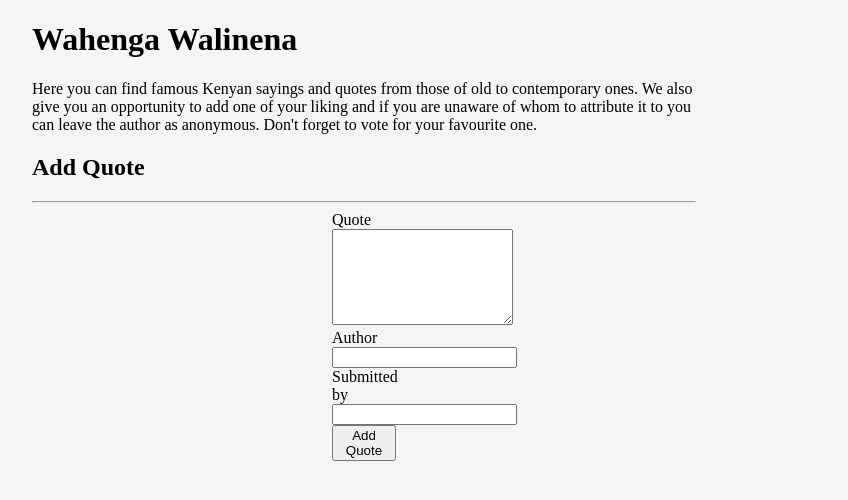
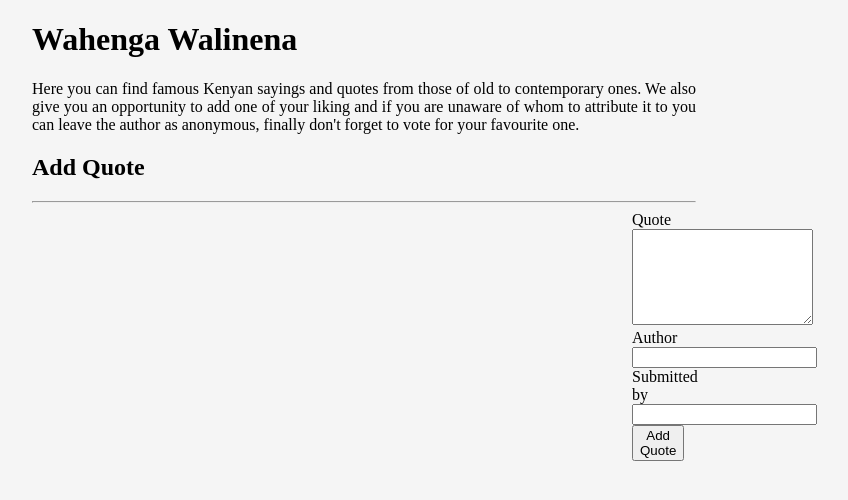
Before and after one commit to ibukamshindi/Angular-Week-1-IP, an Angular app: page / in a window 1280 px wide. Shown: the top 500 px of the page, without its empty margins (276-1124 px from the left). Built offline with nearby package versions, Linux system fonts and the light colour scheme.

Commit message:
add div tags to quote forms

```diff
--- a/src/app/app.component.html
+++ b/src/app/app.component.html
@@ -1,9 +1,9 @@
 <div>
   <h1>Wahenga Walinena</h1>
-  <p>Here you can find famous Kenyan sayings and quotes from those of
-  old to contemporary ones. We also give you an opportunity
-  to add one of your liking and if you are unaware of whom to attribute it to
-  you can leave the author as anonymous. Don't forget to vote for your favourite one.  </p>
+    <p>Here you can find famous Kenyan sayings and quotes from those of
+        old to contemporary ones. We also give you an opportunity
+        to add one of your liking and if you are unaware of whom to attribute it to
+        you can leave the author as anonymous, finally don't forget to vote for your favourite one.</p>
 </div>
 
 <app-quote-form></app-quote-form>
--- a/src/app/quote-form/quote-form.component.html
+++ b/src/app/quote-form/quote-form.component.html
@@ -1,22 +1,21 @@
-<div class="container-fluid">
+<div>
   <h2 class="text-center">Add Quote</h2>
   <hr>
   <form>
+    <div>
       <div class="form-group">
         <label for="quote">Quote</label>
         <textarea class="form-control" id="Quote" rows="6" required></textarea>
-
       </div>
       <div class="form-group">
         <label for="author">Author</label>
         <input type="text" required class="form-control" id="author">
-
       </div>
       <div class="form-group">
           <label for="complete">Submitted by</label>
           <input type='name' id="complete" required>
           <button type = submit>Add Quote</button>
-
       </div>
+    </div>
   </form>
 </div>
--- a/src/styles.css
+++ b/src/styles.css
@@ -7,4 +7,5 @@ div {
   margin-left: 300px;
   margin-top: auto;
   margin-bottom: auto;
+  text-align: justify;
 }
```
